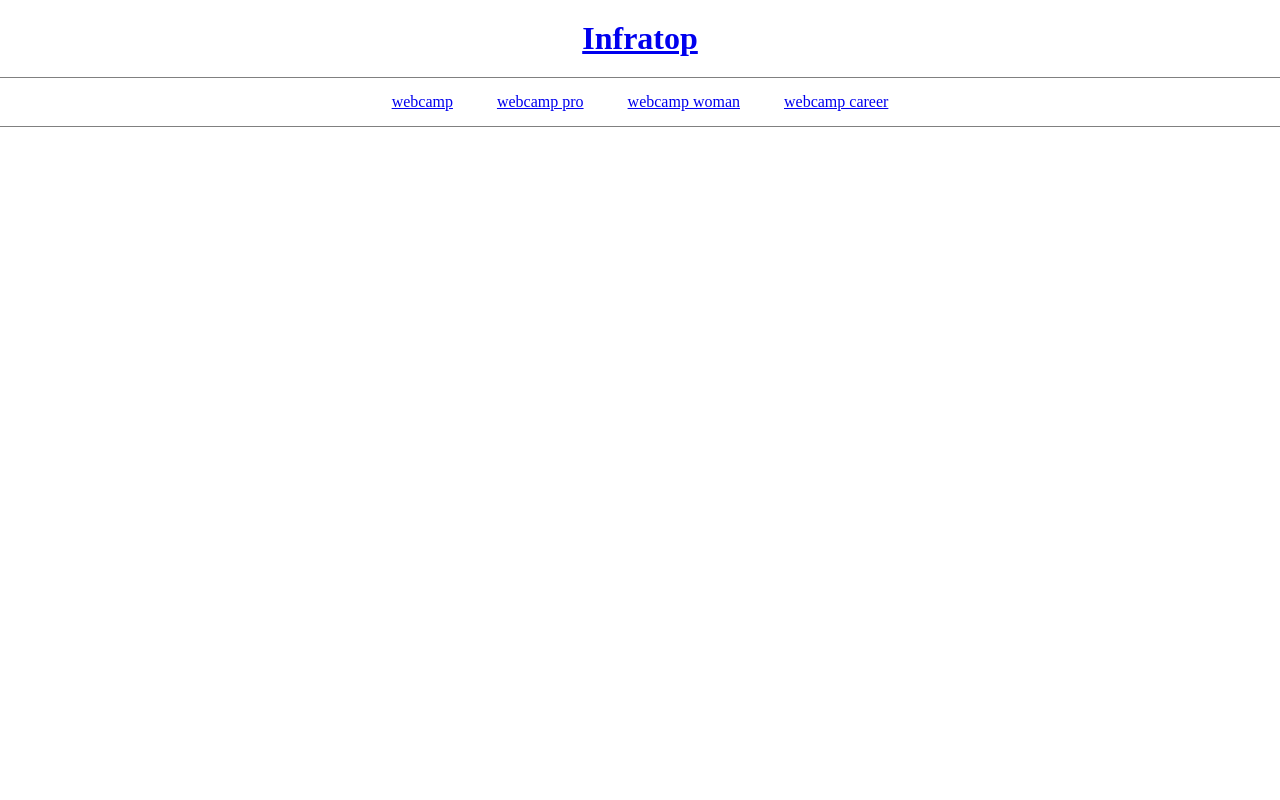
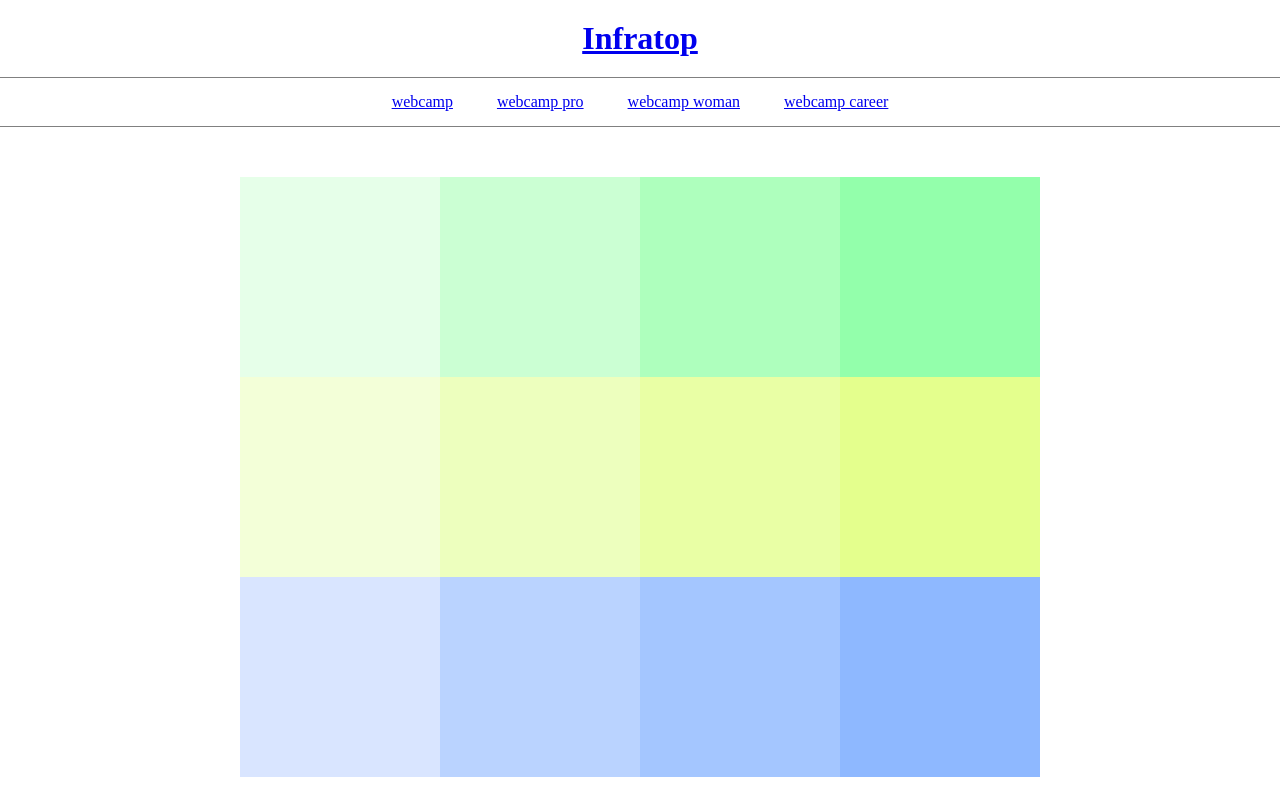
Before and after one commit to taku-tech/Ex1-5, a plain HTML site: page index.html in a window 1280 px wide. Drawn offline with Linux system fonts and the light colour scheme.

Commit message:
[Add]カラーブロック

```diff
--- a/index.html
+++ b/index.html
@@ -18,5 +18,25 @@
 			<li class="nav-list-item"><a href="#">webcamp career</a></li>
 		</ul>
 	</nav>
+	<div class="color-block">
+		<div class="green-block">
+			<div class="green-block-1 block-size"></div>
+			<div class="green-block-2 block-size"></div>
+			<div class="green-block-3 block-size"></div>
+			<div class="green-block-4 block-size"></div>
+		</div>
+		<div class="yellow-block">
+			<div class="yellow-block-1 block-size"></div>
+			<div class="yellow-block-2 block-size"></div>
+			<div class="yellow-block-3 block-size"></div>
+			<div class="yellow-block-4 block-size"></div>
+		</div>
+		<div class="blue-block">
+			<div class="blue-block-1 block-size"></div>
+			<div class="blue-block-2 block-size"></div>
+			<div class="blue-block-3 block-size"></div>
+			<div class="blue-block-4 block-size"></div>
+		</div>
+	</div>
 </body>
 </html>
--- a/style.css
+++ b/style.css
@@ -21,6 +21,10 @@ header {
 
 }
 
+nav {
+	margin-bottom: 50px;
+}
+
 .nav-list {
 	border-top: 1px solid gray;
 	border-bottom: 1px solid gray;
@@ -31,3 +35,65 @@ header {
 	display: inline-block;
 	padding: 15px 20px;
 }
+
+.color-block {
+	font-size: 0;
+	width: 800px;
+	margin: 0 auto;
+}
+
+.block-size {
+	width: 200px;
+	height: 200px;
+	display: inline-block;
+}
+
+
+
+.green-block-1 {
+	background-color: #e6ffe9;
+}
+
+.green-block-2 {
+	background-color: #cbffd3;
+}
+
+.green-block-3 {
+	background-color: #aeffbd;
+}
+
+.green-block-4 {
+	background-color: #93ffab;
+}
+
+.yellow-block-1 {
+	background-color: #f3ffd8;
+}
+
+.yellow-block-2 {
+	background-color: #edffbe;
+}
+
+.yellow-block-3 {
+	background-color: #e9ffa5;
+}
+
+.yellow-block-4 {
+	background-color: #e4ff8d;
+}
+
+.blue-block-1 {
+	background-color: #d9e5ff;
+}
+
+.blue-block-2 {
+	background-color: #bad3ff;
+}
+
+.blue-block-3 {
+	background-color: #a4c6ff;
+}
+
+.blue-block-4 {
+	background-color: #8eb8ff;
+}
```
